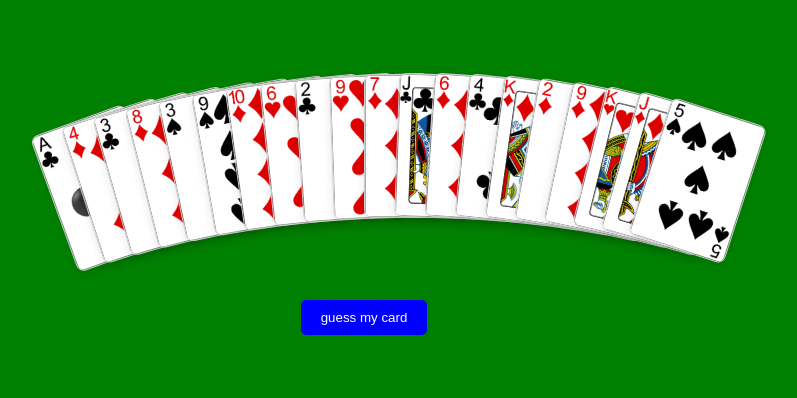
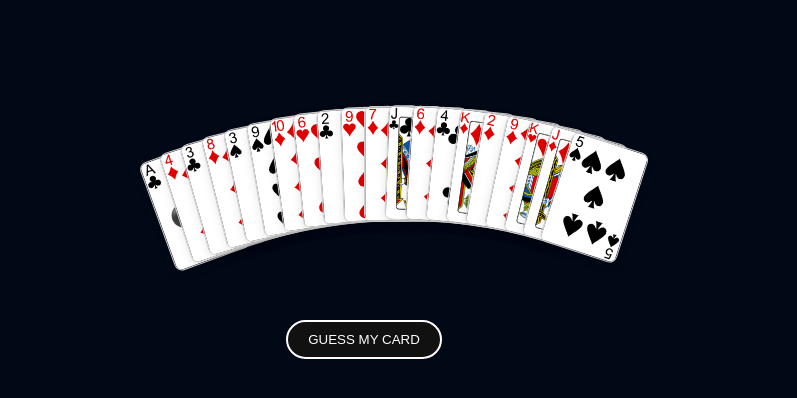
Before and after one commit to rtcoder/guess-card, a plain HTML site: page index.html in a window 1280 px wide. Shown: the whole page, without its empty margins (276-1073 px from the left). Drawn offline with Linux system fonts and the light colour scheme.

Commit message:
Update styles and improve UX for card and button interactions
Enhanced the CSS for cards and buttons, introducing hover effects, smoother transitions, and refined layout adjustments. Changed background color and added new styles to improve aesthetics and user experience. These updates provide a more polished and modern design.

```diff
--- a/css/style.css
+++ b/css/style.css
@@ -6,8 +6,10 @@
 }
 
 body {
-    background: green;
+    background: #010917;
     font-family: sans-serif;
+    padding-top: 20px;
+    overflow-x: hidden;
 }
 
 .card-fan {
@@ -20,43 +22,39 @@ body {
     perspective: 1000px;
     --count: 20;
     --half-count: calc(var(--count) / 2);
-}
 
-.card-fan.collapsed .card {
-    transform: translateX(0) rotate(0deg) translateY(0);
+    &.collapsed .card {
+        transform: translateX(0) rotate(0deg) translateY(0);
+    }
 }
 
 .card {
     --i: 1;
     --shift: calc(var(--i) - var(--half-count));
-    --translateX: translateX(calc(var(--shift) * 30px));
+    --translateX: translateX(calc(var(--shift) * 20px));
     --translateY: translateY(calc((var(--half-count) - var(--shift) * var(--shift)) * -0.4px));
     --translateYShift: 0px;
     --rotate: rotate(calc(var(--shift) * 2deg));
     position: absolute;
-    width: 100px;
-    height: 145px;
+    width: 80px;
     transform-origin: bottom center;
-    transition: transform 0.2s ease-in-out;
+    transition: all 0.2s ease-in-out;
     left: 50%;
     transform: var(--translateX) var(--rotate) var(--translateY);
-}
 
-.card img {
-    border-radius: 8px;
-    box-shadow: 0 4px 10px rgba(0, 0, 0, 0.1);
-    border: 1px solid #ccc;
-    transition: transform 0.2s ease-in-out;
-}
+    &:hover img {
+        transform: translateY(-20px);
+        box-shadow: 0 0 5px rgb(255, 251, 0);
+    }
 
-.card:hover img {
-    transform: translateY(-20px);
-    box-shadow: 0 0 5px rgb(255, 251, 0);
-}
-
-.card img {
-    width: 100px;
-    pointer-events: none;
+    & img {
+        border-radius: 8px;
+        box-shadow: 0 4px 10px rgba(0, 0, 0, 0.1);
+        border: 1px solid #ccc;
+        transition: all 0.2s ease-in-out;
+        width: 100%;
+        pointer-events: none;
+    }
 }
 
 .buttons {
@@ -67,10 +65,26 @@ body {
 }
 
 button {
-    background-color: blue;
     color: white;
-    border: none;
+    background: #111;
     padding: 10px 20px;
-    border-radius: 5px;
+    text-transform: uppercase;
+    border: 2px solid white;
+    border-radius: 50px;
     cursor: pointer;
+    transition: all 0.25s ease;
+
+    &:hover {
+        background: #fff;
+        color: #111;
+        box-shadow: 0 0 15px #ffb700;
+    }
 }
+
+
+h2 {
+    width: 100%;
+    color: #fff;
+    text-align: center;
+    text-shadow: 0 0 10px #ffea00, 0 0 5px #ffae00;
+}
```
